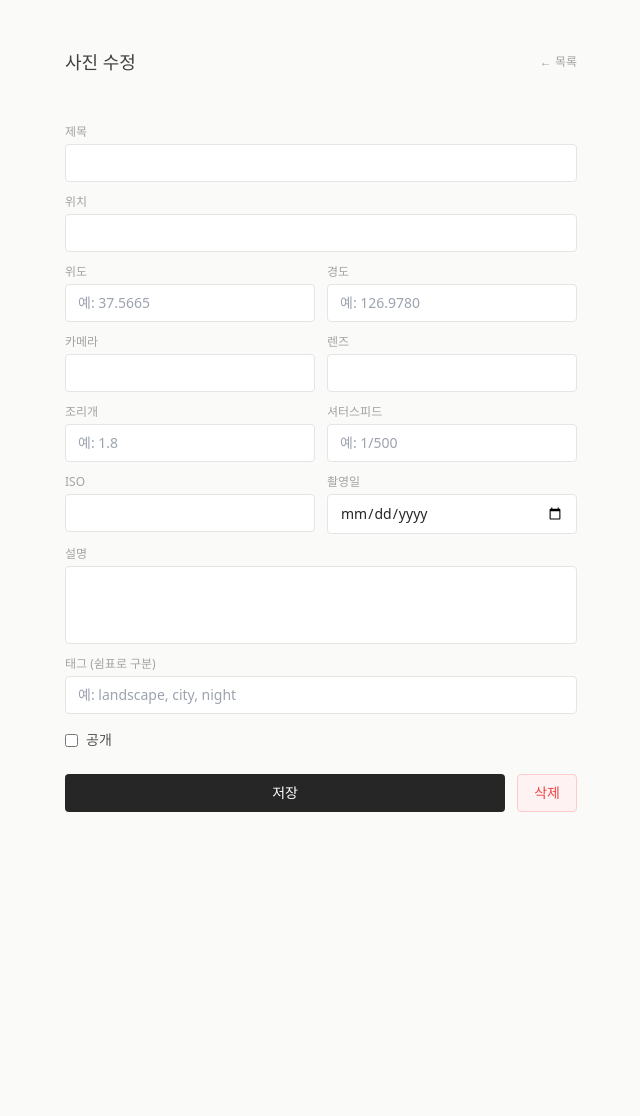
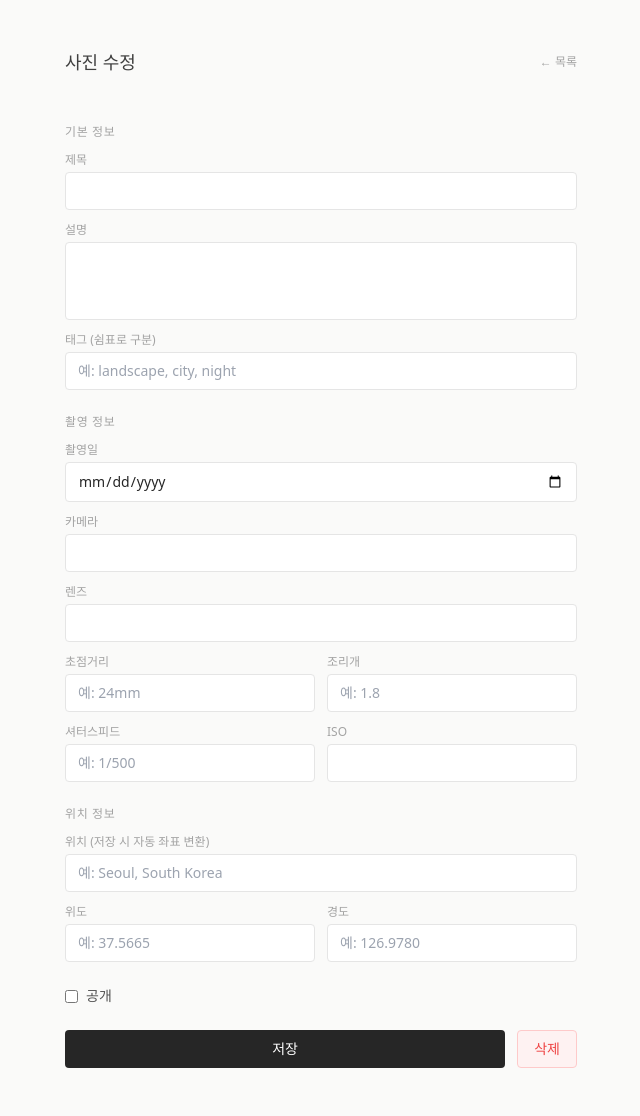
Before and after one commit to DaeHyeoNi/anyway, a FastAPI app: template app/templates/admin/edit.html in a window 1280 px wide. Shown: the part 53-1169 px from the top of the page, without its empty margins (23-663 px from the left). Before the commit the page ends 865 px from the top, so only its background shows below. Run offline with FastAPI, Linux system fonts and the light colour scheme; the template is opened without the code that fills it, so the values that code supplies are empty; some libraries are stand-ins or nearby versions.

Commit message:
feat: 초점거리 필드 추가 및 수정 화면 섹션 재구성
- Photo 모델에 focal_length 추가 + 마이그레이션
- EXIF 파서에서 초점거리 추출
- 수정 화면: 기본 정보 / 촬영 정보 / 위치 정보 섹션으로 정리

Co-Authored-By: Claude Sonnet 4.6 <noreply@anthropic.com>

```diff
--- a/app/admin/router.py
+++ b/app/admin/router.py
@@ -175,6 +175,7 @@ async def edit_photo(
     location: str = Form(""),
     camera: str = Form(""),
     lens: str = Form(""),
+    focal_length: str = Form(""),
     aperture: str = Form(""),
     shutter_speed: str = Form(""),
     iso: str = Form(""),
@@ -190,7 +191,7 @@ async def edit_photo(
         return _
     data = {
         "title": title, "description": description, "location": location,
-        "camera": camera, "lens": lens, "aperture": aperture,
+        "camera": camera, "lens": lens, "focal_length": focal_length, "aperture": aperture,
         "shutter_speed": shutter_speed, "iso": iso,
         "taken_at": taken_at, "is_published": is_published,
         "ai_tags": ai_tags,
--- a/app/ai/analyzer.py
+++ b/app/ai/analyzer.py
@@ -54,6 +54,11 @@ def extract_exif(image_path: Path) -> dict:
     iso = ifd.get(piexif.ExifIFD.ISOSpeedRatings)
     if iso:
         result["iso"] = iso
+
+    # 초점거리
+    fl = ifd.get(piexif.ExifIFD.FocalLength)
+    if fl:
+        result["focal_length"] = f"{round(fl[0] / fl[1], 1)}mm"
 
     # GPS
     if gps:
--- a/app/photos/models.py
+++ b/app/photos/models.py
@@ -21,6 +21,7 @@ class Photo(Base):
     longitude: Mapped[float | None] = mapped_column(Float)
     camera: Mapped[str | None] = mapped_column(String)
     lens: Mapped[str | None] = mapped_column(String)
+    focal_length: Mapped[str | None] = mapped_column(String)
     aperture: Mapped[str | None] = mapped_column(String)
     shutter_speed: Mapped[str | None] = mapped_column(String)
     iso: Mapped[int | None] = mapped_column(Integer)
--- a/app/photos/service.py
+++ b/app/photos/service.py
@@ -166,7 +166,7 @@ async def update_photo(photo_id: int, data: dict, db: AsyncSession) -> Photo | N
         return None
     from datetime import datetime
     prev_location = photo.location
-    for field in ("title", "description", "location", "camera", "lens", "aperture", "shutter_speed"):
+    for field in ("title", "description", "location", "camera", "lens", "focal_length", "aperture", "shutter_speed"):
         val = data.get(field, "").strip()
         setattr(photo, field, val or None)
 
--- a/app/templates/admin/edit.html
+++ b/app/templates/admin/edit.html
@@ -18,82 +18,95 @@
     <img src="{{ photo.thumb_url }}" alt="{{ photo.title or '' }}"
          class="w-full max-h-64 object-contain bg-neutral-50 rounded-lg">
 
-    <form method="post" action="/manage/photos/{{ photo.id }}/edit" class="flex flex-col gap-4">
+    <form method="post" action="/manage/photos/{{ photo.id }}/edit" class="flex flex-col gap-6">
 
+        {# 기본 정보 #}
+        <div class="flex flex-col gap-3">
+            <p class="text-xs text-neutral-400 uppercase tracking-wider">기본 정보</p>
             <div class="grid grid-cols-2 gap-3">
                 <div class="col-span-2 flex flex-col gap-1">
                     <label class="text-xs text-neutral-400">제목</label>
                     <input type="text" name="title" value="{{ photo.title or '' }}"
                            class="border border-neutral-200 rounded px-3 py-2 text-sm outline-none focus:border-neutral-400 transition">
                 </div>
-
-            <div class="col-span-2 flex flex-col gap-1">
-                <label class="text-xs text-neutral-400">위치</label>
-                <input type="text" name="location" value="{{ photo.location or '' }}"
-                       class="border border-neutral-200 rounded px-3 py-2 text-sm outline-none focus:border-neutral-400 transition">
-            </div>
-
-            <div class="flex flex-col gap-1">
-                <label class="text-xs text-neutral-400">위도</label>
-                <input type="text" name="latitude" value="{{ photo.latitude or '' }}" placeholder="예: 37.5665"
-                       class="border border-neutral-200 rounded px-3 py-2 text-sm outline-none focus:border-neutral-400 transition">
-            </div>
-
-            <div class="flex flex-col gap-1">
-                <label class="text-xs text-neutral-400">경도</label>
-                <input type="text" name="longitude" value="{{ photo.longitude or '' }}" placeholder="예: 126.9780"
-                       class="border border-neutral-200 rounded px-3 py-2 text-sm outline-none focus:border-neutral-400 transition">
-            </div>
-
-            <div class="flex flex-col gap-1">
-                <label class="text-xs text-neutral-400">카메라</label>
-                <input type="text" name="camera" value="{{ photo.camera or '' }}"
-                       class="border border-neutral-200 rounded px-3 py-2 text-sm outline-none focus:border-neutral-400 transition">
-            </div>
-
-            <div class="flex flex-col gap-1">
-                <label class="text-xs text-neutral-400">렌즈</label>
-                <input type="text" name="lens" value="{{ photo.lens or '' }}"
-                       class="border border-neutral-200 rounded px-3 py-2 text-sm outline-none focus:border-neutral-400 transition">
-            </div>
-
-            <div class="flex flex-col gap-1">
-                <label class="text-xs text-neutral-400">조리개</label>
-                <input type="text" name="aperture" value="{{ photo.aperture or '' }}" placeholder="예: 1.8"
-                       class="border border-neutral-200 rounded px-3 py-2 text-sm outline-none focus:border-neutral-400 transition">
-            </div>
-
-            <div class="flex flex-col gap-1">
-                <label class="text-xs text-neutral-400">셔터스피드</label>
-                <input type="text" name="shutter_speed" value="{{ photo.shutter_speed or '' }}" placeholder="예: 1/500"
-                       class="border border-neutral-200 rounded px-3 py-2 text-sm outline-none focus:border-neutral-400 transition">
-            </div>
-
-            <div class="flex flex-col gap-1">
-                <label class="text-xs text-neutral-400">ISO</label>
-                <input type="text" name="iso" value="{{ photo.iso or '' }}"
-                       class="border border-neutral-200 rounded px-3 py-2 text-sm outline-none focus:border-neutral-400 transition">
-            </div>
-
-            <div class="flex flex-col gap-1">
-                <label class="text-xs text-neutral-400">촬영일</label>
-                <input type="date" name="taken_at"
-                       value="{{ photo.taken_at.strftime('%Y-%m-%d') if photo.taken_at else '' }}"
-                       class="border border-neutral-200 rounded px-3 py-2 text-sm outline-none focus:border-neutral-400 transition">
-            </div>
-
                 <div class="col-span-2 flex flex-col gap-1">
                     <label class="text-xs text-neutral-400">설명</label>
                     <textarea name="description" rows="3"
                               class="border border-neutral-200 rounded px-3 py-2 text-sm outline-none focus:border-neutral-400 transition resize-none">{{ photo.description or '' }}</textarea>
                 </div>
-
                 <div class="col-span-2 flex flex-col gap-1">
                     <label class="text-xs text-neutral-400">태그 <span class="normal-case">(쉼표로 구분)</span></label>
                     <input type="text" name="ai_tags"
                            value="{{ (photo.ai_tags or []) | join(', ') }}"
                            placeholder="예: landscape, city, night"
                            class="border border-neutral-200 rounded px-3 py-2 text-sm outline-none focus:border-neutral-400 transition">
+                </div>
+            </div>
+        </div>
+
+        {# 촬영 정보 #}
+        <div class="flex flex-col gap-3">
+            <p class="text-xs text-neutral-400 uppercase tracking-wider">촬영 정보</p>
+            <div class="grid grid-cols-2 gap-3">
+                <div class="col-span-2 flex flex-col gap-1">
+                    <label class="text-xs text-neutral-400">촬영일</label>
+                    <input type="date" name="taken_at"
+                           value="{{ photo.taken_at.strftime('%Y-%m-%d') if photo.taken_at else '' }}"
+                           class="border border-neutral-200 rounded px-3 py-2 text-sm outline-none focus:border-neutral-400 transition">
+                </div>
+                <div class="col-span-2 flex flex-col gap-1">
+                    <label class="text-xs text-neutral-400">카메라</label>
+                    <input type="text" name="camera" value="{{ photo.camera or '' }}"
+                           class="border border-neutral-200 rounded px-3 py-2 text-sm outline-none focus:border-neutral-400 transition">
+                </div>
+                <div class="col-span-2 flex flex-col gap-1">
+                    <label class="text-xs text-neutral-400">렌즈</label>
+                    <input type="text" name="lens" value="{{ photo.lens or '' }}"
+                           class="border border-neutral-200 rounded px-3 py-2 text-sm outline-none focus:border-neutral-400 transition">
+                </div>
+                <div class="flex flex-col gap-1">
+                    <label class="text-xs text-neutral-400">초점거리</label>
+                    <input type="text" name="focal_length" value="{{ photo.focal_length or '' }}" placeholder="예: 24mm"
+                           class="border border-neutral-200 rounded px-3 py-2 text-sm outline-none focus:border-neutral-400 transition">
+                </div>
+                <div class="flex flex-col gap-1">
+                    <label class="text-xs text-neutral-400">조리개</label>
+                    <input type="text" name="aperture" value="{{ photo.aperture or '' }}" placeholder="예: 1.8"
+                           class="border border-neutral-200 rounded px-3 py-2 text-sm outline-none focus:border-neutral-400 transition">
+                </div>
+                <div class="flex flex-col gap-1">
+                    <label class="text-xs text-neutral-400">셔터스피드</label>
+                    <input type="text" name="shutter_speed" value="{{ photo.shutter_speed or '' }}" placeholder="예: 1/500"
+                           class="border border-neutral-200 rounded px-3 py-2 text-sm outline-none focus:border-neutral-400 transition">
+                </div>
+                <div class="flex flex-col gap-1">
+                    <label class="text-xs text-neutral-400">ISO</label>
+                    <input type="text" name="iso" value="{{ photo.iso or '' }}"
+                           class="border border-neutral-200 rounded px-3 py-2 text-sm outline-none focus:border-neutral-400 transition">
+                </div>
+            </div>
+        </div>
+
+        {# 위치 정보 #}
+        <div class="flex flex-col gap-3">
+            <p class="text-xs text-neutral-400 uppercase tracking-wider">위치 정보</p>
+            <div class="grid grid-cols-2 gap-3">
+                <div class="col-span-2 flex flex-col gap-1">
+                    <label class="text-xs text-neutral-400">위치 <span class="normal-case">(저장 시 자동 좌표 변환)</span></label>
+                    <input type="text" name="location" value="{{ photo.location or '' }}"
+                           placeholder="예: Seoul, South Korea"
+                           class="border border-neutral-200 rounded px-3 py-2 text-sm outline-none focus:border-neutral-400 transition">
+                </div>
+                <div class="flex flex-col gap-1">
+                    <label class="text-xs text-neutral-400">위도</label>
+                    <input type="text" name="latitude" value="{{ photo.latitude or '' }}" placeholder="예: 37.5665"
+                           class="border border-neutral-200 rounded px-3 py-2 text-sm outline-none focus:border-neutral-400 transition">
+                </div>
+                <div class="flex flex-col gap-1">
+                    <label class="text-xs text-neutral-400">경도</label>
+                    <input type="text" name="longitude" value="{{ photo.longitude or '' }}" placeholder="예: 126.9780"
+                           class="border border-neutral-200 rounded px-3 py-2 text-sm outline-none focus:border-neutral-400 transition">
+                </div>
             </div>
         </div>
 
@@ -103,7 +116,7 @@
             공개
         </label>
 
-        <div class="flex gap-3 pt-2">
+        <div class="flex gap-3">
             <button type="submit"
                     class="flex-1 bg-neutral-800 text-white text-sm py-2 rounded hover:bg-neutral-700 transition">
                 저장
```
Also changed, not shown: migrations/versions/96ba7619e2a1_add_focal_length_to_photos.py (added, +32 -0 lines). Lines whose indentation alone changed are shown as unchanged.
